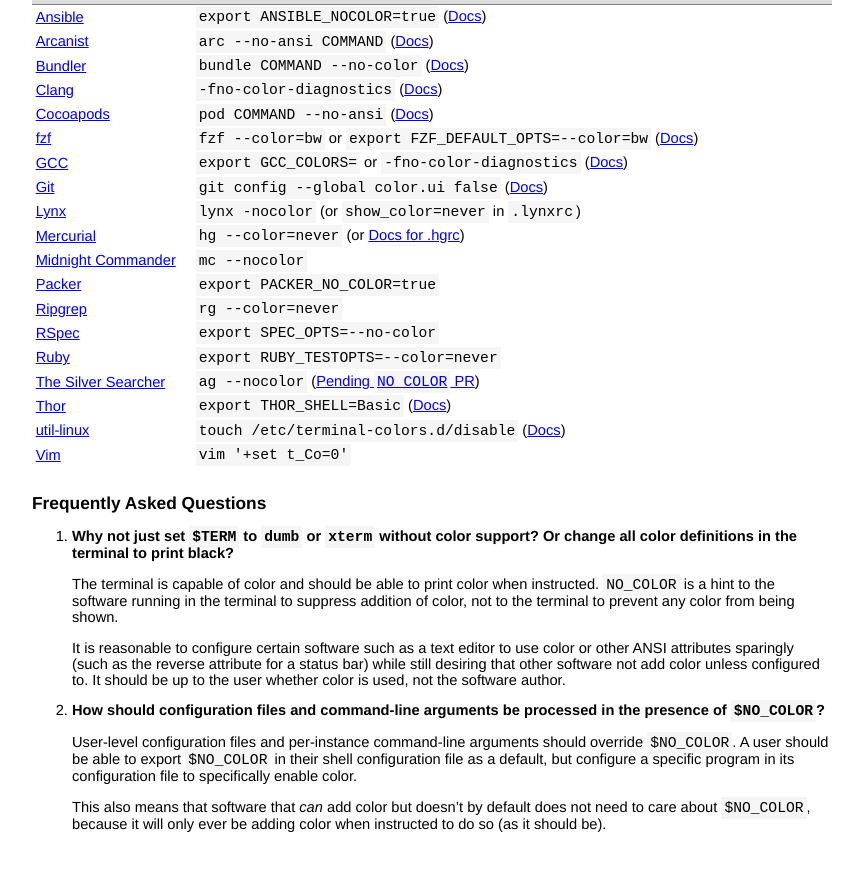
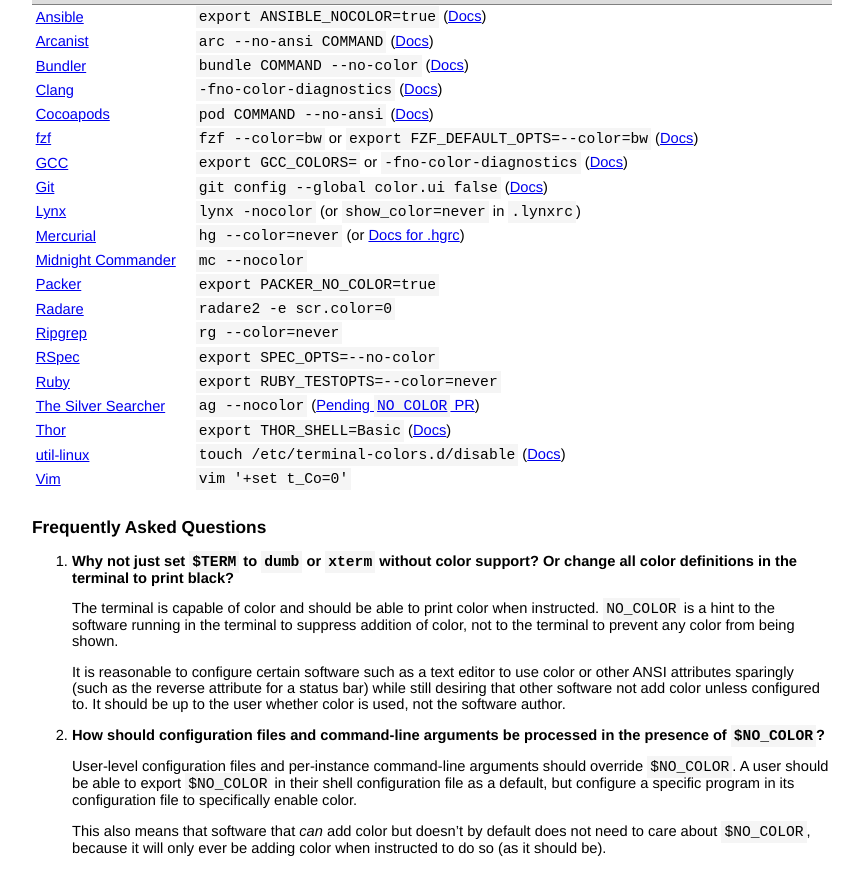
Before and after one commit to jcs/no_color, a Jekyll site: the page built from index.md, in a window 1280 px wide and 900 px high, scrolled down 1168 px. Shown: the top 895 px of the window, without its empty margins (208-1071 px from the left). Built offline with Jekyll 4.4.1, drawn with Linux system fonts in a browser that asks for light colours; our own code applies the rules of GitHub Pages for plain Markdown files.

Commit message:
index: add info for disabling colors in radare

```diff
--- a/index.md
+++ b/index.md
@@ -81,7 +81,8 @@ and submit a pull request.
 | [Lynx](http://lynx.browser.org/) | `lynx -nocolor` (or `show_color=never` in `.lynxrc`) |
 | [Mercurial](https://www.mercurial-scm.org/) | `hg --color=never` (or [Docs for .hgrc](https://www.mercurial-scm.org/wiki/ColorExtension)) |
 | [Midnight Commander](https://midnight-commander.org/) | `mc --nocolor` |
-| [Packer](https://www.packer.io/) | `export PACKER_NO_COLOR=true`
+| [Packer](https://www.packer.io/) | `export PACKER_NO_COLOR=true` |
+| [Radare](https://www.radare.org/r/) | `radare2 -e scr.color=0` |
 | [Ripgrep](https://github.com/BurntSushi/ripgrep) | `rg --color=never` |
 | [RSpec](http://rspec.info/) | `export SPEC_OPTS=--no-color` |
 | [Ruby](https://www.ruby-lang.org/) | `export RUBY_TESTOPTS=--color=never` |
```
